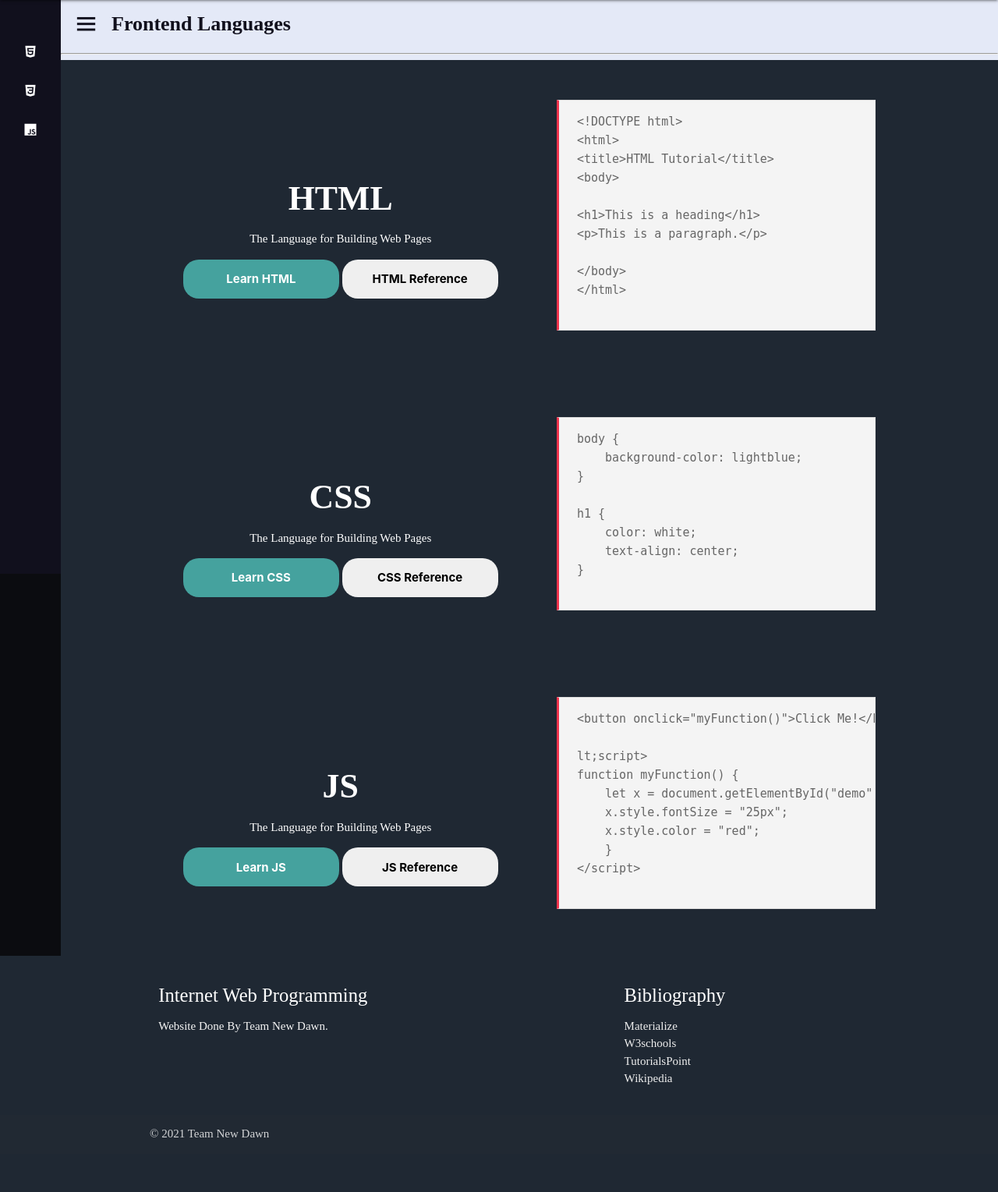
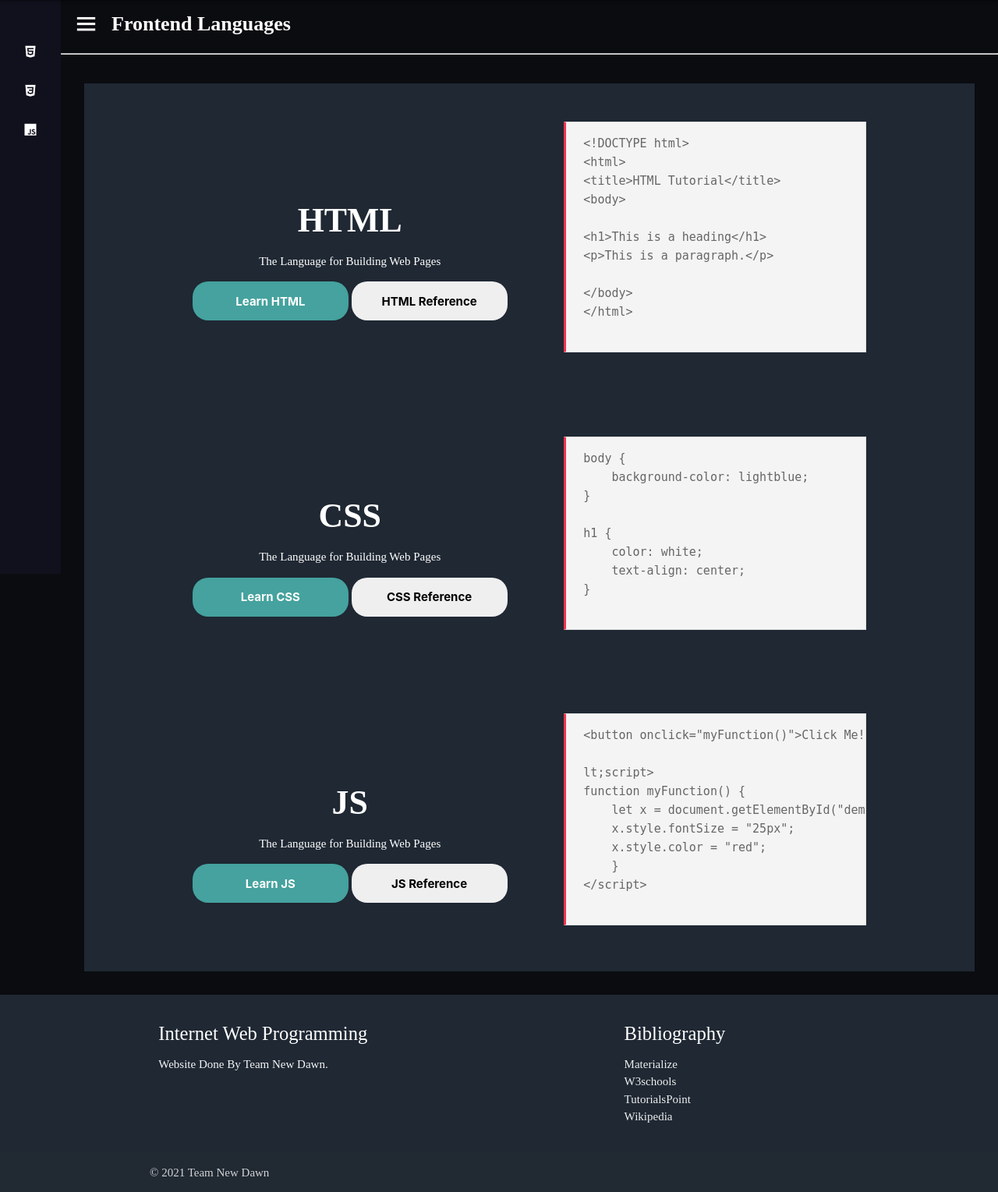
Before and after one commit to DineshK-1/vac-project, a Django app: page /Frontend in a window 1280 px wide. Shown: the part 64-1593 px from the top of the page at 78% size. Before the commit the page ends 1523 px from the top, so only its background shows below. Run offline with Django 4.2, Linux system fonts and the light colour scheme; data comes from the database, SQL or seed files in the repository.

Commit message:
color theme changes

```diff
--- a/static/style.css
+++ b/static/style.css
@@ -331,7 +331,7 @@ pre {
 
 .home-section {
     position: relative;
-    background: #E4E9F7;
+    background: #0B0C10;
     height: 100vh;
     left: 260px;
     width: calc(100% - 260px);
@@ -351,7 +351,7 @@ pre {
 
 .home-section .home-content .bx-menu,
 .home-section .home-content .text {
-    color: #11101d;
+    color: white;
     font-size: 35px;
 }
 
@@ -370,3 +370,8 @@ pre {
         display: none;
     }
 }
+
+.contentt{
+    color:white;
+    padding: 30px;
+}
```
